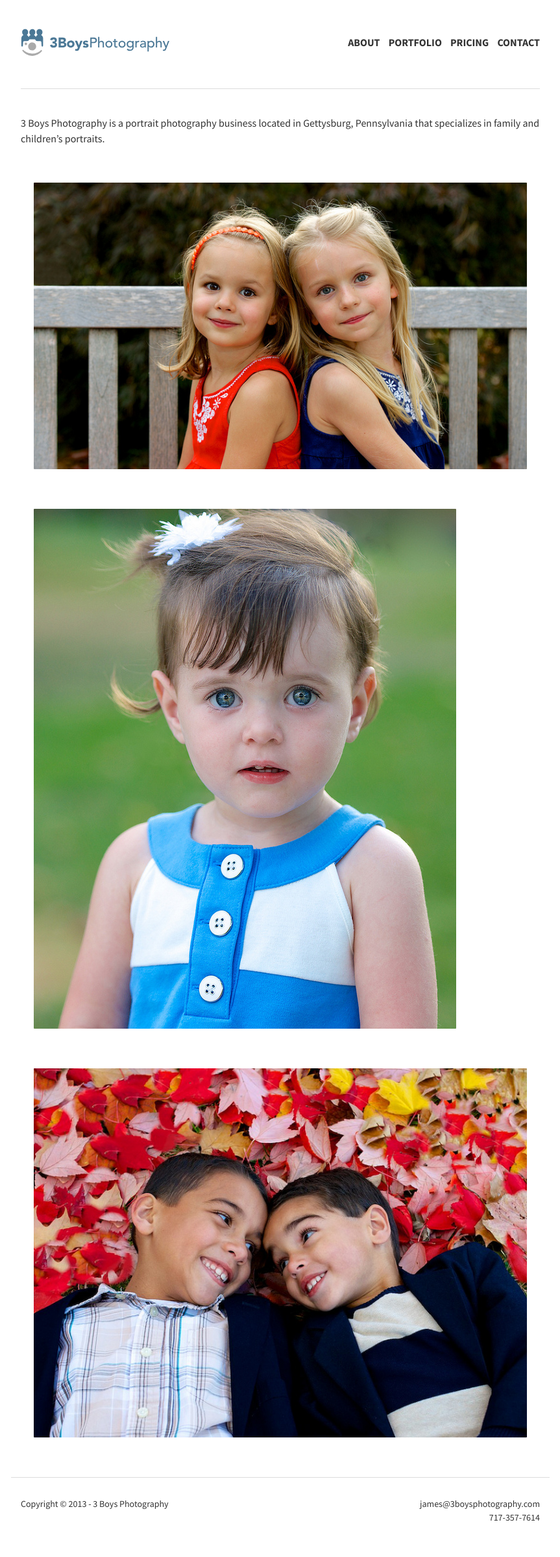
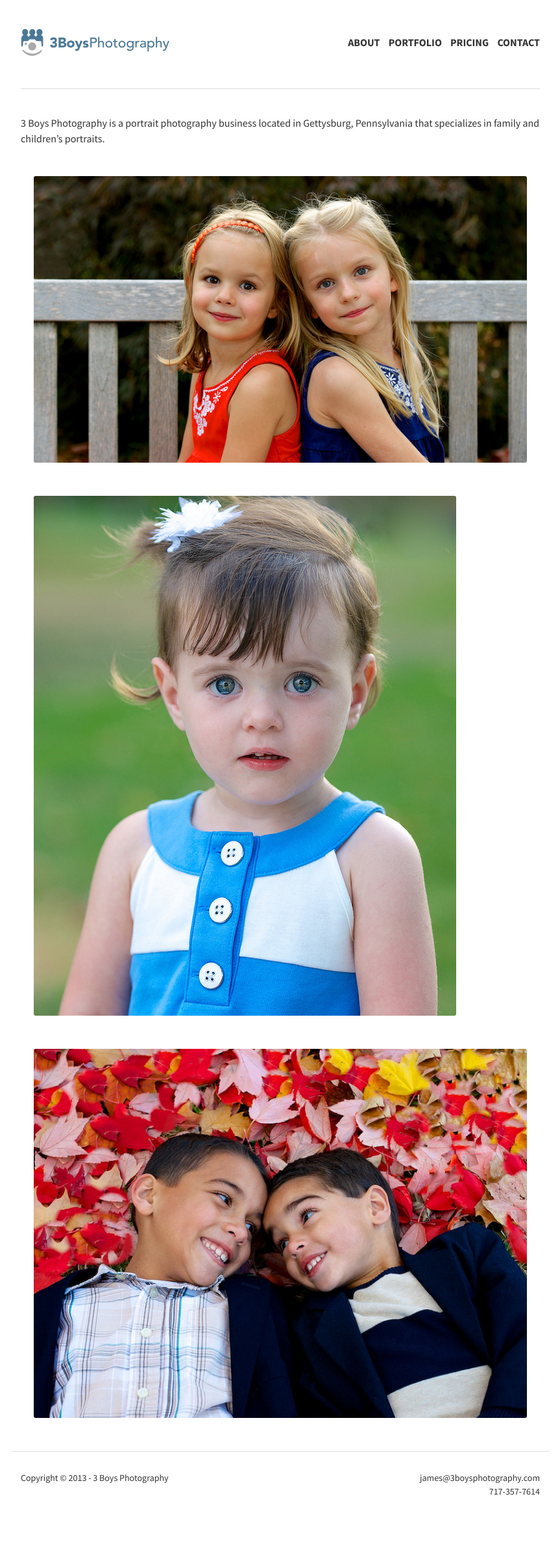
Before and after one commit to 3boysphotography/3boysphotography.github.io, a Jekyll site: the page built from index.md, in a window 1280 px wide. Shown: the whole page at 65% size, without its empty margins (208-1071 px from the left). Built offline with Jekyll 4.4.1, drawn with Linux system fonts in a browser that asks for light colours; Markdown is read by kramdown in place of the engine named in the settings; after the commit the page ends 2346 px from its top, so only the background shows below that.

Commit message:
Test margin

```diff
--- a/css/smplgrd.css
+++ b/css/smplgrd.css
@@ -30,7 +30,7 @@ img {
 .w:after { clear: both; }
 
 .r {
-    margin: 0 0 20px;
+    margin: 0 0 10px;
     width: 100%;
     *zoom: 1;
 }
@@ -97,7 +97,7 @@ img {
   background-color: #ffffff;
   padding: 10px 10px 5px;
 }
-.photo-img { border-radius: 1px; }
+.photo-img { border-radius: 3px; }
 
 .footer {
   border-top: 1px solid #dddddd;
```
